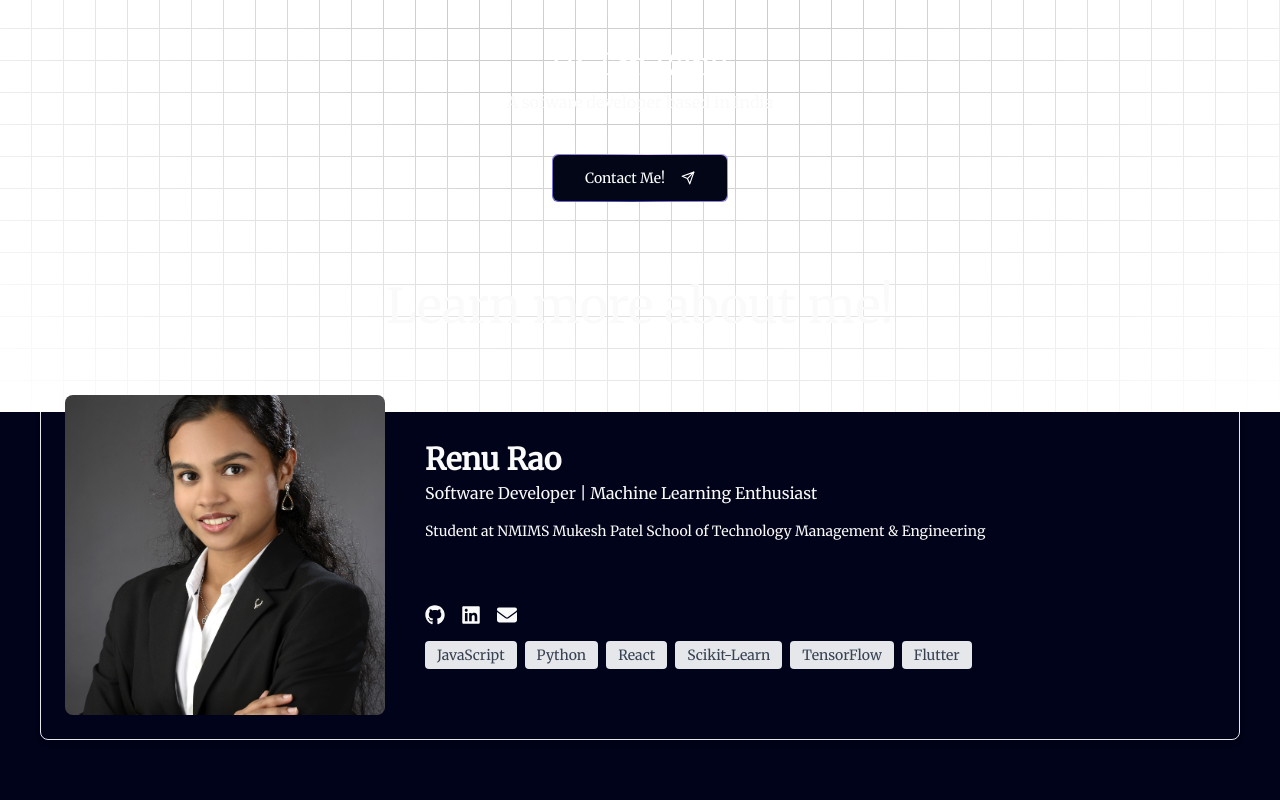
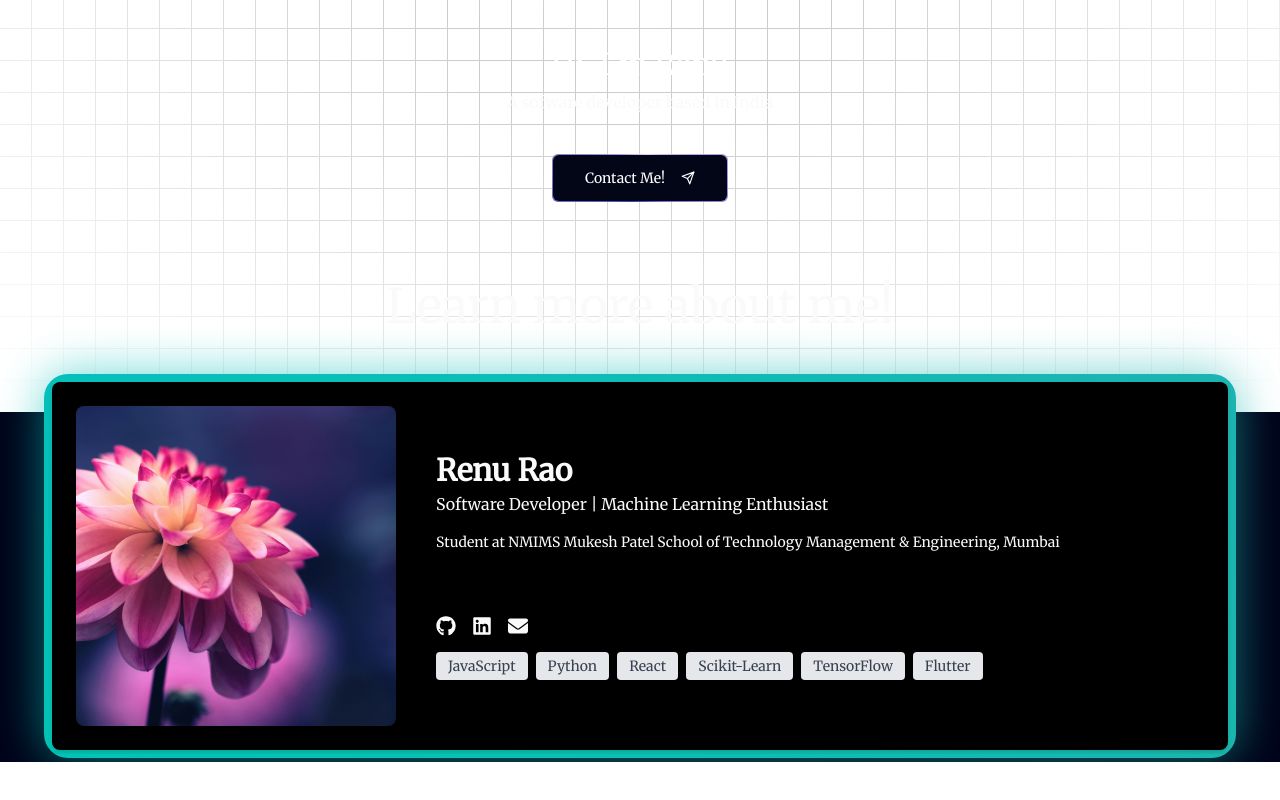
Before and after one commit to renurao1306/meet-renu, a Next.js app: page / in a window 1280 px wide. Shown: the part 388-1188 px from the top of the page. After the commit the page ends 1150 px from the top, so only its background shows below. Built offline with nearby package versions, Linux system fonts and the light colour scheme.

Commit message:
added BackgroundGradient and Test component; refactored ProfileCard component; updated styles and content

```diff
--- a/app/page.tsx
+++ b/app/page.tsx
@@ -1,6 +1,7 @@
 import About from "@/components/About";
 import Grid from "@/components/Grid";
 import Main from "@/components/Main";
+import Test from "@/components/Test";
 import { FloatingNav } from "@/components/ui/FloatingNavbar";
 import { FaHome } from "react-icons/fa";
 
@@ -11,6 +12,7 @@ export default function Home() {
         <FloatingNav navItems={[{ name: 'Home', link: '/', icon: <FaHome /> }, { name: 'About', link: '/' }]} />
         <Main />
         <About />
+        {/* <Test /> */}
       </div>
     </main>
   );
--- /dev/null
+++ b/components/Test.tsx
@@ -0,0 +1,16 @@
+import React from "react";
+import { BackgroundGradient } from "./ui/BackgroundGradient";
+
+const Test = () => {
+  return (
+    <BackgroundGradient
+      containerClassName=""
+      className="text-center text-white"
+      animate={true}
+    >
+      <h1 className="text-4xl font-bold">Welcome to My Page</h1>
+    </BackgroundGradient>
+  );
+};
+
+export default Test;
--- a/components/profile-card.tsx
+++ b/components/profile-card.tsx
@@ -2,24 +2,25 @@ import { FaEnvelope, FaGithub, FaLinkedin } from "react-icons/fa6";
 import { Avatar, AvatarFallback, AvatarImage } from "./ui/Avatar";
 import { Badge } from "./ui/Badge";
 import { Card, CardContent } from "./ui/Card";
+import { BackgroundGradient } from "./ui/BackgroundGradient";
 
 const languages = ["JavaScript", "Python", "React", "Scikit-Learn", "TensorFlow", "Flutter"];
 
 export default function ProfileCard() {
   return (
-    <Card className="w-full mb-20 overflow-hidden">
-      <CardContent className="flex items-center space-x-10 p-6">
+    <BackgroundGradient className="w-full overflow-hidden p-[4px]" containerClassName="border-4 border-transparent rounded-lg">
+      <Card className=" w-full overflow-hidden rounded-lg">
+        <CardContent className="flex items-center space-x-10 p-6 md:flex-row sm: flex-col">
           {/* Avatar Section */}
           <Avatar className="w-80 h-80 rounded-lg">
-          <AvatarImage src="/_DMT7580.jpg" alt="Profile picture" className="object-cover object-center w-full h-full"/>
-          {/* <AvatarFallback>JD</AvatarFallback> */}
+            <AvatarImage src="/flower.jpg" alt="Profile picture" className="object-cover object-center w-full h-full"/>
           </Avatar>
 
           {/* Text Section */}
           <div className="flex flex-col items-start">
             <h2 className="text-3xl font-bold mb-1">Renu Rao</h2>
             <p className="text-muted-foreground mb-4">Software Developer | Machine Learning Enthusiast</p>
-          <p className="text-muted-foreground text-sm mb-6">Student at NMIMS Mukesh Patel School of Technology Management & Engineering</p>
+            <p className="text-muted-foreground text-sm mb-6">Student at NMIMS Mukesh Patel School of Technology Management & Engineering, Mumbai</p>
             <div className="flex justify-start space-x-4 mb-4 mt-10">
               <a href="https://github.com/renurao1306" className="text-gray-600 hover:text-gray-900 transition-colors">
                 <FaGithub className="w-5 h-5 text-white-100" />
@@ -44,5 +45,6 @@ export default function ProfileCard() {
           </div>
         </CardContent>
       </Card>
+    </BackgroundGradient>
   );
 }
--- /dev/null
+++ b/components/ui/BackgroundGradient.tsx
@@ -0,0 +1,82 @@
+'use client';
+import { cn } from "@/lib/utils";
+import React, { CSSProperties, useEffect, useState } from "react";
+import { motion } from "framer-motion";
+
+export const BackgroundGradient = ({
+  children,
+  className,
+  containerClassName,
+  animate = true,
+}: {
+  children?: React.ReactNode;
+  className?: string;
+  containerClassName?: string;
+  animate?: boolean;
+}) => {
+  const [isClient, setIsClient] = useState(false);
+
+  // Ensure component only renders on the client side
+  useEffect(() => {
+    setIsClient(true);
+  }, []);
+
+  if (!isClient) return null;
+
+  const variants = {
+    initial: {
+      backgroundPosition: "0 50%",
+    },
+    animate: {
+      backgroundPosition: ["0, 50%", "100% 50%", "0 50%"],
+    },
+  };
+
+  return (
+    <div className={cn("relative p-[4px] group", containerClassName)}>
+      <motion.div
+        variants={animate ? variants : undefined}
+        initial={animate ? "initial" : undefined}
+        animate={animate ? "animate" : undefined}
+        transition={
+          animate
+            ? {
+                duration: 5,
+                repeat: Infinity,
+                repeatType: "reverse",
+              }
+            : undefined
+        }
+        style={{
+          backgroundSize: animate ? "400% 400%" : undefined,
+        } as CSSProperties}
+        className={cn(
+          "absolute inset-0 rounded-3xl z-[1] opacity-60 group-hover:opacity-100 blur-xl transition duration-500 will-change-transform",
+          "bg-[radial-gradient(circle_farthest-side_at_0_100%,#00ccb1,transparent),radial-gradient(circle_farthest-side_at_100%_0,#7b61ff,transparent),radial-gradient(circle_farthest-side_at_100%_100%,#ffc414,transparent),radial-gradient(circle_farthest-side_at_0_0,#1ca0fb,#141316)]"
+        )}
+      />
+      <motion.div
+        variants={animate ? variants : undefined}
+        initial={animate ? "initial" : undefined}
+        animate={animate ? "animate" : undefined}
+        transition={
+          animate
+            ? {
+                duration: 5,
+                repeat: Infinity,
+                repeatType: "reverse",
+              }
+            : undefined
+        }
+        style={{
+          backgroundSize: animate ? "400% 400%" : undefined,
+        } as CSSProperties}
+        className={cn(
+          "absolute inset-0 rounded-3xl z-[1] will-change-transform",
+          "bg-[radial-gradient(circle_farthest-side_at_0_100%,#00ccb1,transparent),radial-gradient(circle_farthest-side_at_100%_0,#7b61ff,transparent),radial-gradient(circle_farthest-side_at_100%_100%,#ffc414,transparent),radial-gradient(circle_farthest-side_at_0_0,#1ca0fb,#141316)]"
+        )}
+      />
+      <div className={cn("relative z-10", className)}>{children}</div>
+    </div>
+  );
+};
--- a/components/ui/Card.tsx
+++ b/components/ui/Card.tsx
@@ -3,7 +3,7 @@ import { cn } from "@/lib/utils";
 
 export const Card = ({ children, className }: { children: React.ReactNode; className?: string }) => {
   return (
-    <div className={cn("rounded-lg shadow-md overflow-hidden bg-transparent text-white-100 border border-gray-200", className)}>
+    <div className={cn("rounded-lg shadow-md overflow-hidden bg-black text-white-100 ", className)}>
       {children}
     </div>
   );
--- a/package.json
+++ b/package.json
@@ -18,7 +18,7 @@
     "react": "^19.0.0",
     "react-dom": "^19.0.0",
     "react-icons": "^5.4.0",
-    "tailwind-merge": "^2.5.5"
+    "tailwind-merge": "^2.6.0"
   },
   "devDependencies": {
     "@eslint/eslintrc": "^3",
```
Also changed, not shown: lib/utils.ts (renamed from lib/utils.tsx), 1 other file (tests, documents, lock files or other folders). Lines whose indentation alone changed are shown as unchanged.
